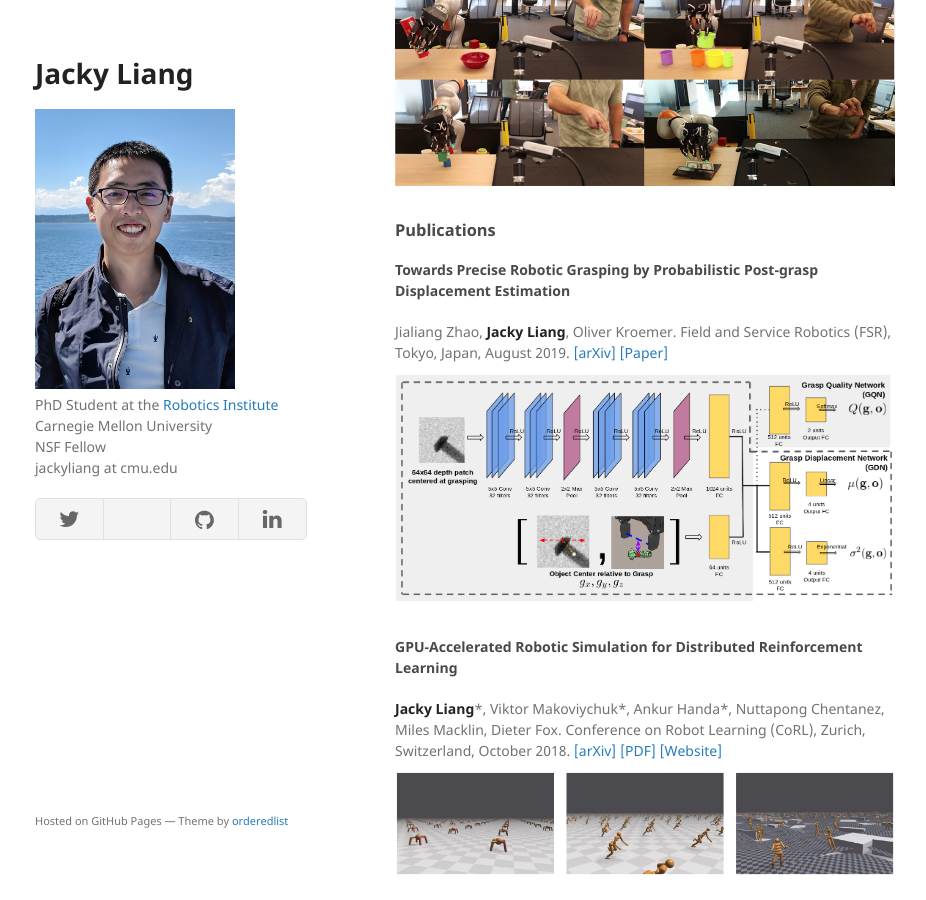
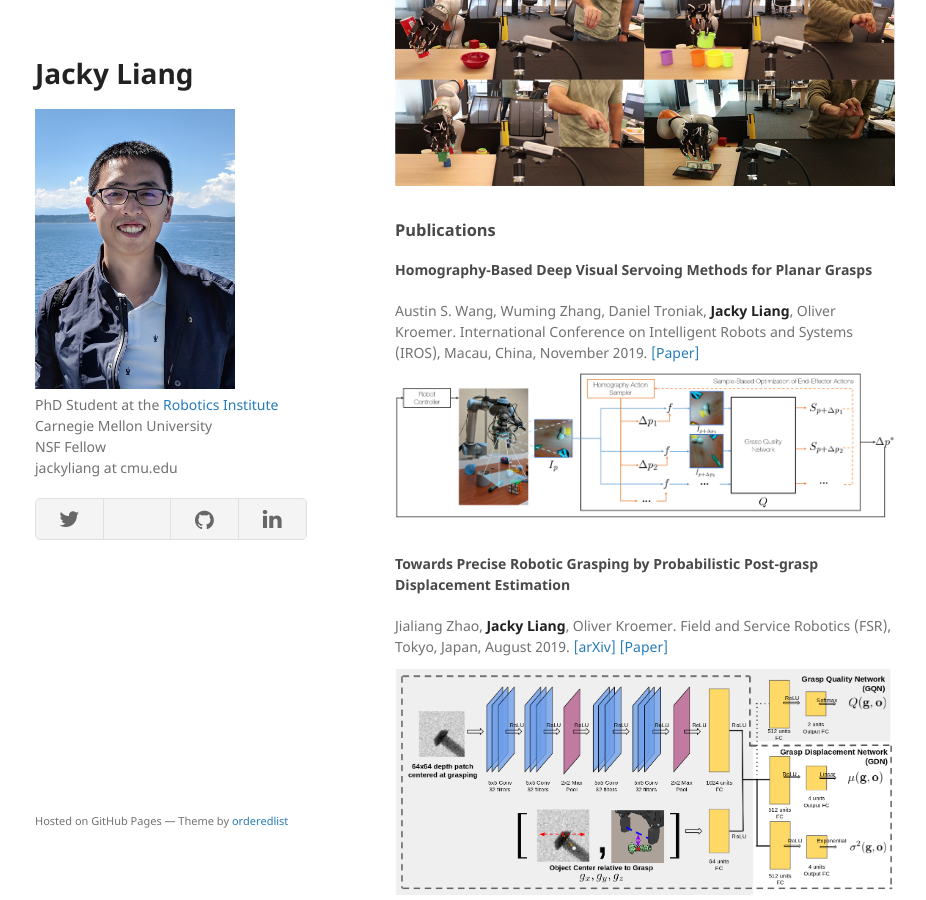
Before and after one commit to jacky-liang/jacky.io, a Jekyll site: the page built from index.md, in a window 1280 px wide and 900 px high, scrolled down 1417 px. Shown: the whole window, without its empty margins (175-1101 px from the left). Built offline with Jekyll 4.4.1, drawn with Linux system fonts in a browser that asks for light colours; a style sheet for code colours, icons or effects is not loaded; our own code applies the rules of GitHub Pages for plain Markdown files.

Commit message:
iros paper

```diff
--- a/index.md
+++ b/index.md
@@ -40,6 +40,11 @@ Ankur Handa, Karl Van Wyk, Wei Yang, **Jacky Liang**, Yu-Wei Chao, Qian Wan, Sta
 [<img class="pub-img" src="{{ site.baseurl }}assets/imgs/dexpilot.png">](https://sites.google.com/view/dex-pilot)
 
 ### Publications
+
+#### Homography-Based Deep Visual Servoing Methods for Planar Grasps
+Austin S. Wang, Wuming Zhang, Daniel Troniak, **Jacky Liang**, Oliver Kroemer.  International Conference on Intelligent Robots and Systems (IROS), Macau, China, November 2019.
+[\[Paper\]](https://www.ri.cmu.edu/publications/homography-based-deep-visual-servoing-methods-for-planar-grasps/)
+[<img class="pub-img" src="{{ site.baseurl }}assets/imgs/efort.png">](https://www.ri.cmu.edu/publications/homography-based-deep-visual-servoing-methods-for-planar-grasps/)
 
 #### Towards Precise Robotic Grasping by Probabilistic Post-grasp Displacement Estimation
 Jialiang Zhao, **Jacky Liang**, Oliver Kroemer. Field and Service Robotics (FSR), Tokyo, Japan, August 2019.
```
Also changed, not shown: assets/imgs/efort.png (added).
